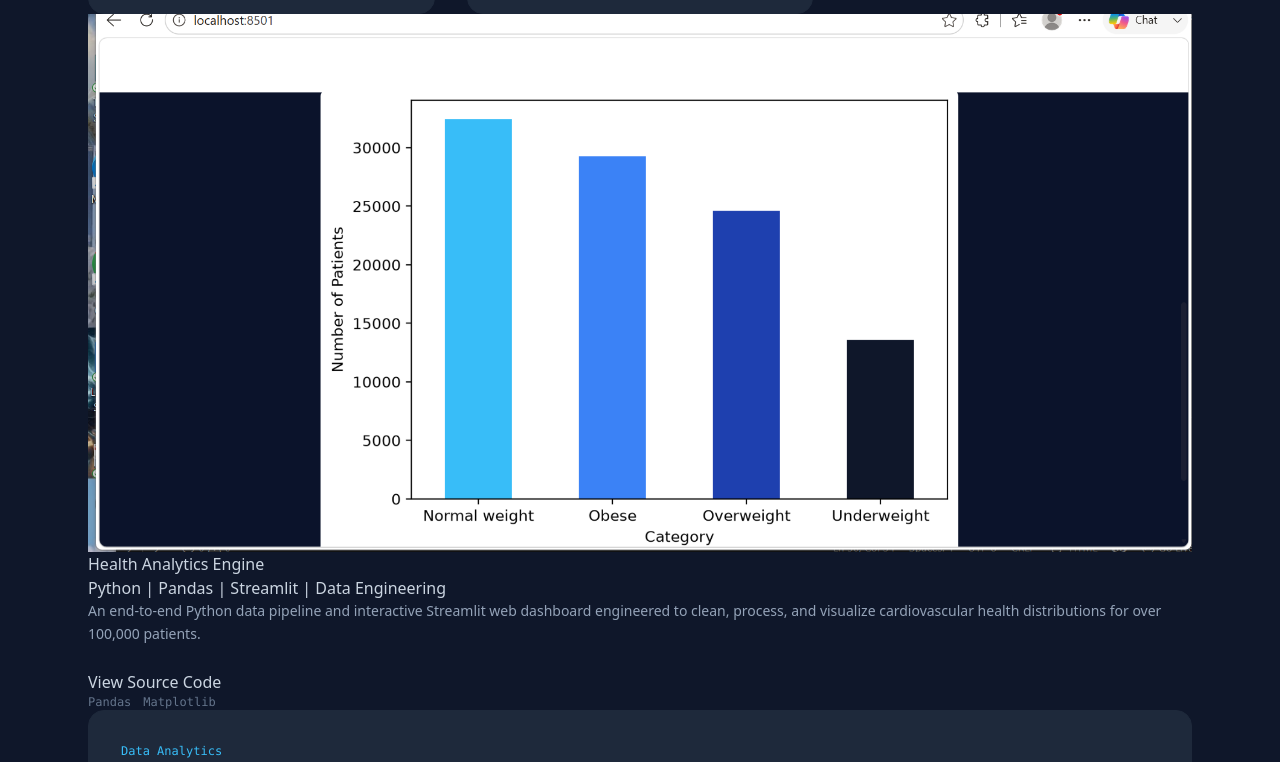
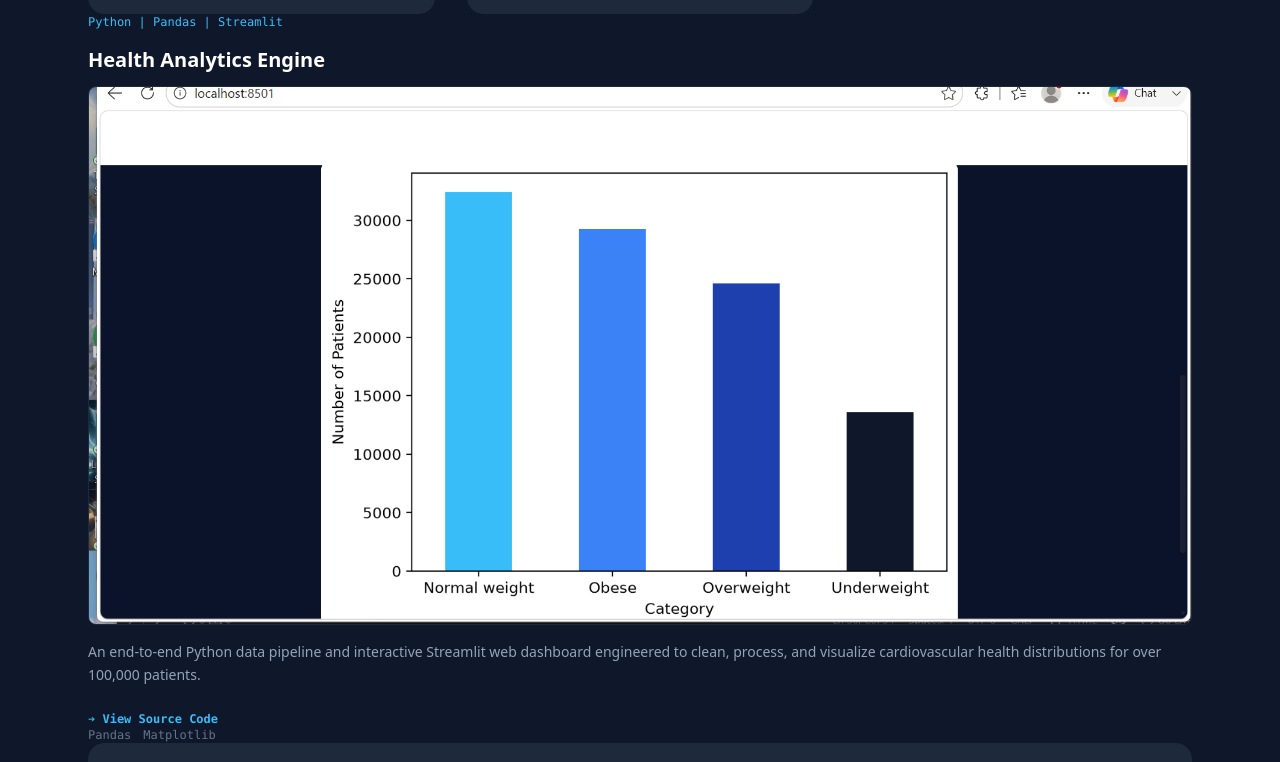
Before and after one commit to Ayush-hub-cyber/Portfolio, a plain HTML site: page index.html in a window 1280 px wide. Shown: the part 1503-2265 px from the top of the page. Drawn offline with nearby package versions, Linux system fonts and the light colour scheme.

Commit message:
Update index.html

```diff
--- a/index.html
+++ b/index.html
@@ -118,15 +118,17 @@
 </div>
 
 <!-- Health Analytics Engine Project -->
-<div class="project-card">
-    <img src="health-dashboard.png" alt="Health Analytics Dashboard" class="project-image">
-    <div class="project-content">
-        <h3>Health Analytics Engine</h3>
-        <p class="tech-stack">Python | Pandas | Streamlit | Data Engineering</p>
-        <p class="text-sm text-slate-400 mb-6 leading-relaxed">An end-to-end Python data pipeline and interactive Streamlit web dashboard engineered to clean, process, and visualize cardiovascular health distributions for over 100,000 patients.</p>
-        <div class="project-links">
-            <a href="https://github.com/Ayush-hub-cyber/Health_Analytics_Project" target="_blank" class="btn">View Source Code</a>
-        </div>
+<div>
+    <div class="text-brand-light text-xs font-mono mb-4">Python | Pandas | Streamlit</div>
+    <h4 class="text-xl font-bold text-white mb-3 group-hover:text-brand-light transition-colors">Health Analytics Engine</h4>
+
+    <!-- This style tag forces the image to stay perfectly inside the card -->
+    <img src="health-dashboard.png" alt="Health Analytics Dashboard" style="width: 100%; height: auto; border-radius: 8px; margin-bottom: 16px; border: 1px solid #1e293b;">
+
+    <p class="text-sm text-slate-400 mb-6 leading-relaxed">An end-to-end Python data pipeline and interactive Streamlit web dashboard engineered to clean, process, and visualize cardiovascular health distributions for over 100,000 patients.</p>
+
+    <div class="flex gap-3 text-xs font-mono text-slate-500 mt-2">
+        <a href="https://github.com/Ayush-hub-cyber/Health_Analytics_Project" target="_blank" style="color: #38bdf8; text-decoration: none; font-weight: bold;">➔ View Source Code</a>
     </div>
 </div>
 </div>
```
